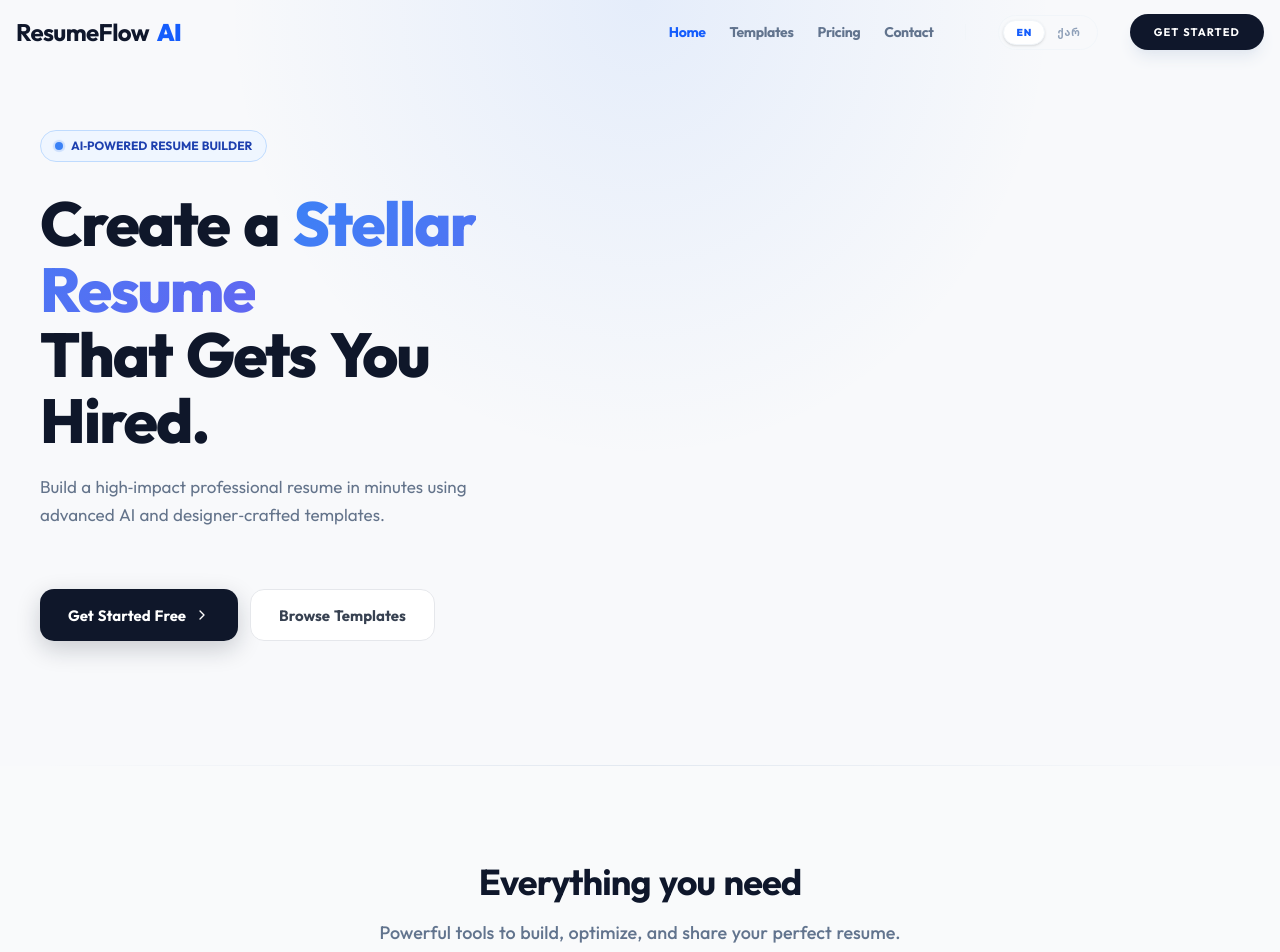
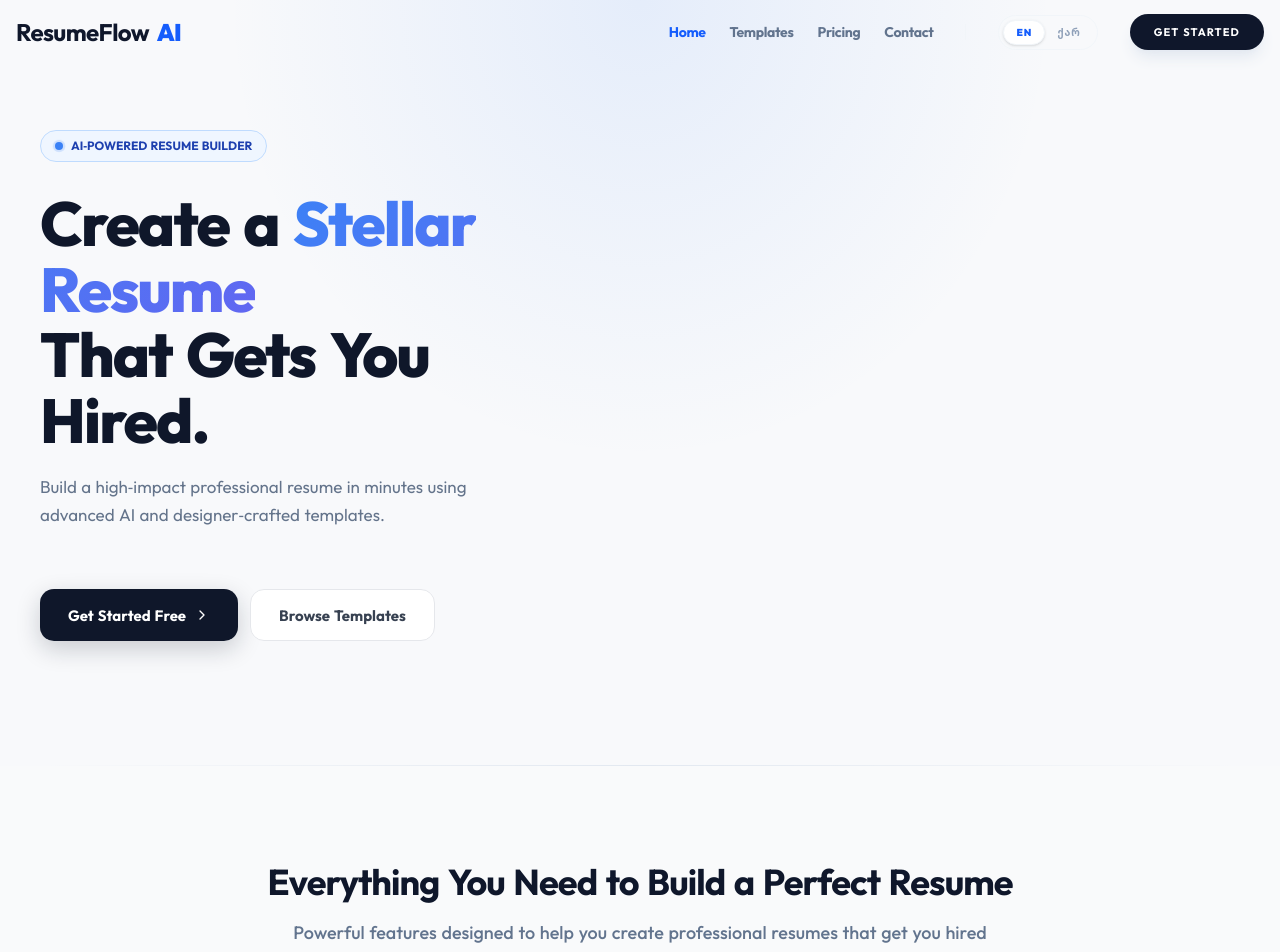
Before and after one commit to MariamPkh1/Resume-Builder, a React (Vite) app in the folder CV-Builder-front/: page / in a window 1280 px wide. Shown: the top 952 px of the page. Built offline with nearby package versions, Linux system fonts and the light colour scheme.

Commit message:
little design fix

```diff
--- a/CV-Builder-front/src/components/FeatureSection.jsx
+++ b/CV-Builder-front/src/components/FeatureSection.jsx
@@ -19,13 +19,13 @@ const FeaturesSection = () => {
       <div className="max-w-6xl mx-auto">
         {/* Minimal Header */}
         <div className="text-center mb-16">
-          <h2 className="text-4xl font-bold text-slate-900 mb-4 tracking-tight">
-            Everything you need
-          </h2>
-          <p className="text-slate-500 text-lg font-medium">
-            Powerful tools to build, optimize, and share your perfect resume.
-          </p>
-        </div>
+  <h2 className="text-4xl font-bold text-slate-900 mb-4 tracking-tight">
+    {t("landing.featuresTitle")}
+  </h2>
+  <p className="text-slate-500 text-lg font-medium">
+    {t("landing.featuresSubtitle")}
+  </p>
+</div>
 
         {/* The Grid matching your reference */}
         <div className="grid sm:grid-cols-2 lg:grid-cols-3 gap-6">
```
